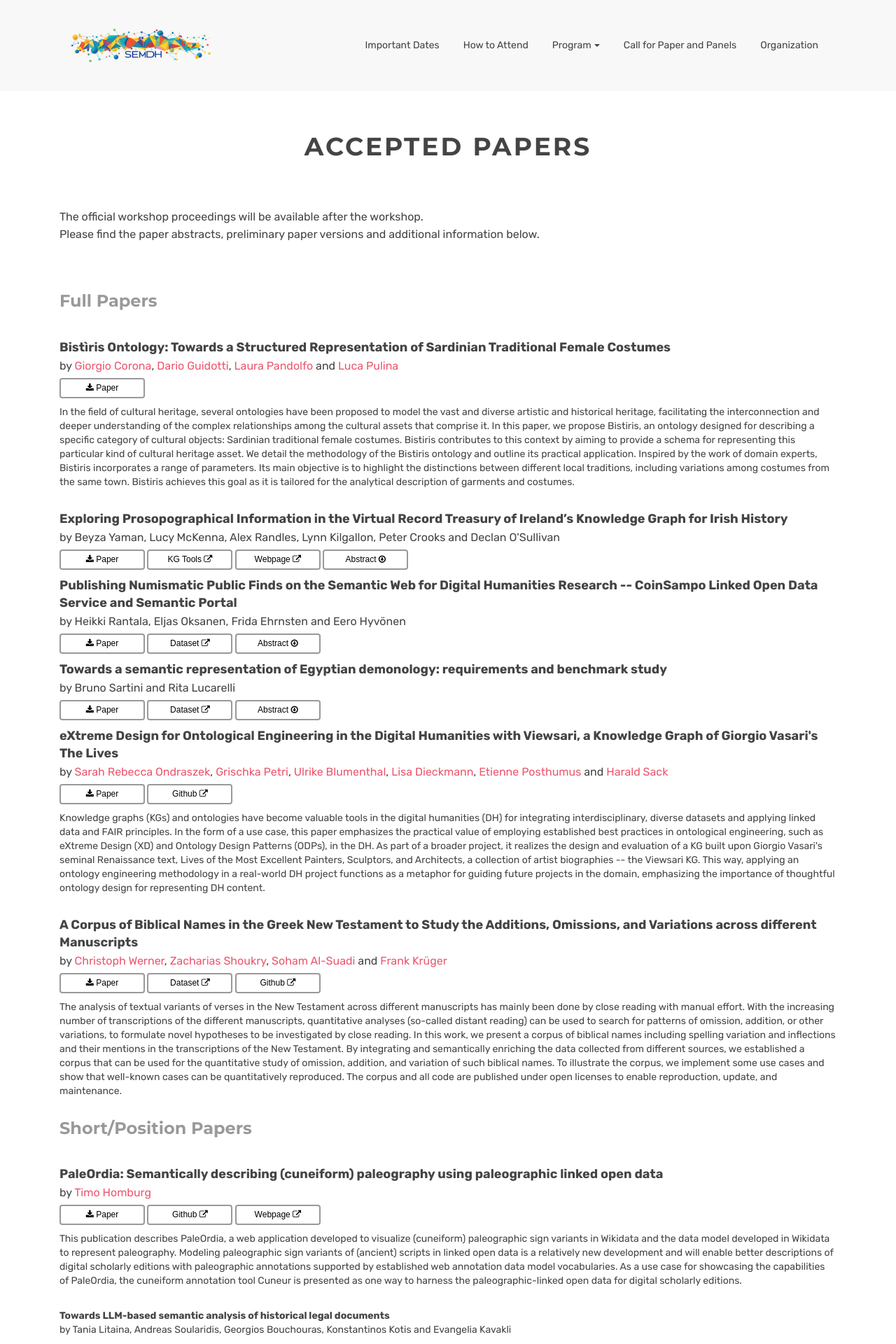
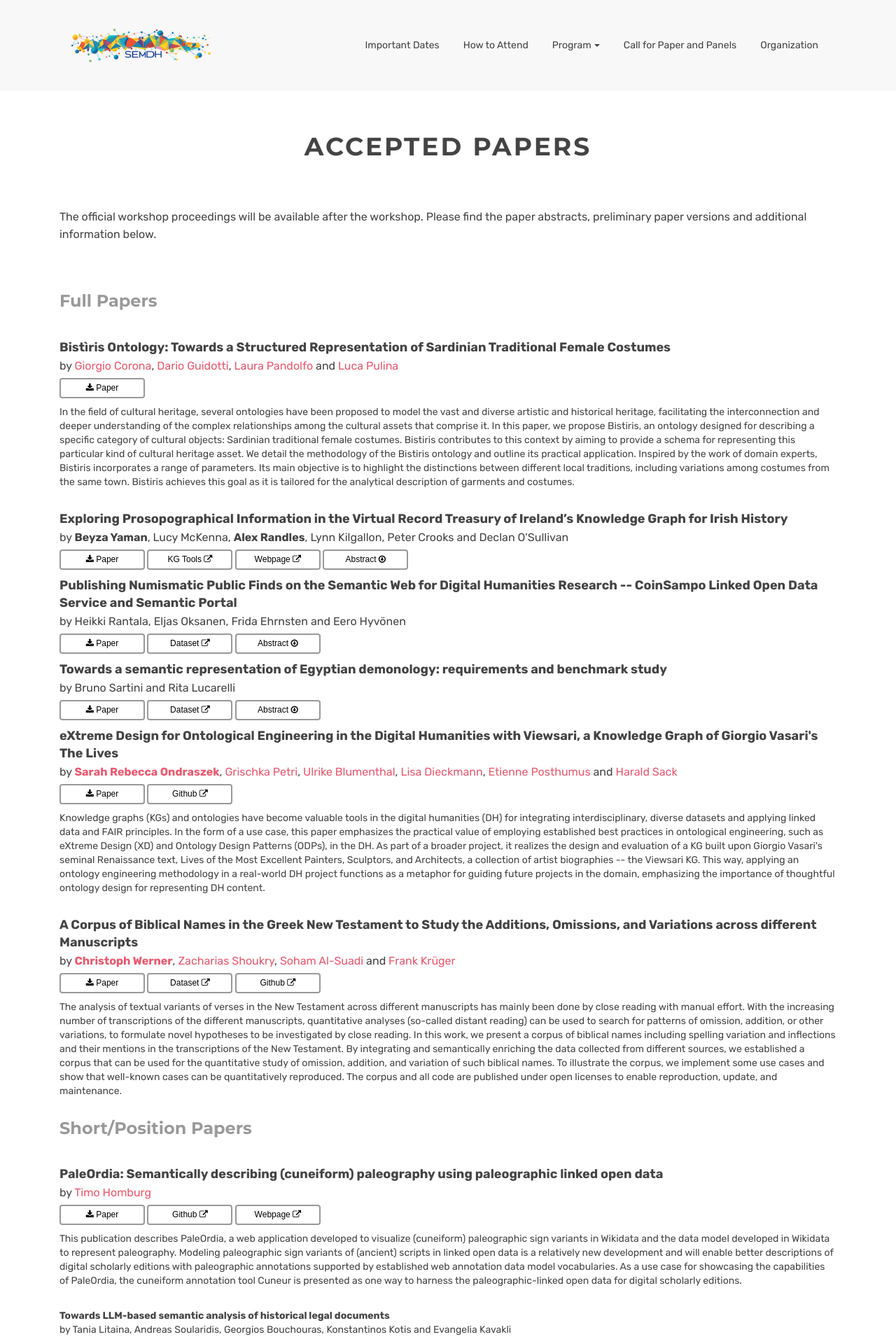
Before and after one commit to SemDH/semdh.github.io, a Jekyll site: the page built from accepted-papers-test.html, in a window 1280 px wide. Shown: the top 1920 px of the page at 70% size. Built offline with Jekyll 4.4.1, drawn with Linux system fonts in a browser that asks for light colours.

Commit message:
cr metadata

```diff
--- a/accepted-papers-test.html
+++ b/accepted-papers-test.html
@@ -24,8 +24,7 @@ canonical: https://semdh.github.io
         <div class="page-header-title">
           <h2 class="heading-title text-center">Accepted Papers</h2>
         </div>
-          <p class="lead">The official workshop proceedings will be available after the workshop. <br />
-          Please find the paper abstracts, preliminary paper versions and additional information below. </p>
+          <p class="lead">The official workshop proceedings will be available after the workshop. Please find the paper abstracts, preliminary paper versions and additional information below. </p>
       </div>
     </div>
     </div>
@@ -47,7 +46,7 @@ canonical: https://semdh.github.io
             <br />
 
             <p class="xl"><strong>Exploring Prosopographical Information in the Virtual Record Treasury of Ireland’s Knowledge Graph for Irish History</strong></p>
-            <p class="l">by Beyza Yaman, Lucy McKenna, Alex Randles, Lynn Kilgallon, Peter Crooks and Declan O'Sullivan</p>
+            <p class="l">by <strong>Beyza Yaman</strong>, Lucy McKenna, <strong>Alex Randles</strong>, Lynn Kilgallon, Peter Crooks and Declan O'Sullivan</p>
               <button type="button" class="btn std-btn-papers btn-sm btn-papers btn-rounded"><i class="fa fa-download icons"></i> Paper</button>
               <a href="https://virtualtreasury.ie/knowledge-graph" target="_blank">
                 <button type="button" class="btn std-btn-papers btn-sm btn-papers btn-rounded">KG Tools <i class="fa fa-external-link icons"></i></button>
@@ -91,7 +90,7 @@ canonical: https://semdh.github.io
             <br />
 
             <p class="xl"><strong>eXtreme Design for Ontological Engineering in the Digital Humanities with Viewsari, a Knowledge Graph of Giorgio Vasari's The Lives</strong></p>
-            <p class="l">by <a href="https://orcid.org/0009-0003-7945-6704">Sarah Rebecca Ondraszek</a>, <a href="https://orcid.org/0000-0002-2548-449X">Grischka Petri</a>, <a href="https://orcid.org/0000-0002-9586-6039">Ulrike Blumenthal</a>, <a href="https://orcid.org/0000-0002-1708-7371">Lisa Dieckmann</a>, <a href="https://orcid.org/0000-0002-0006-7542">Etienne Posthumus</a> and <a href="https://orcid.org/0000-0001-7069-9804">Harald Sack</a></p>
+            <p class="l">by <strong><a href="https://orcid.org/0009-0003-7945-6704">Sarah Rebecca Ondraszek</a></strong>, <a href="https://orcid.org/0000-0002-2548-449X">Grischka Petri</a>, <a href="https://orcid.org/0000-0002-9586-6039">Ulrike Blumenthal</a>, <a href="https://orcid.org/0000-0002-1708-7371">Lisa Dieckmann</a>, <a href="https://orcid.org/0000-0002-0006-7542">Etienne Posthumus</a> and <a href="https://orcid.org/0000-0001-7069-9804">Harald Sack</a></p>
               <button type="button" class="btn std-btn-papers btn-sm btn-papers btn-rounded"><i class="fa fa-download icons"></i> Paper</button>
               <a href="https://github.com/ISE-FIZKarlsruhe/viewsari-kg" target="_blank">
                 <button type="button" class="btn std-btn-papers btn-sm btn-papers btn-rounded">Github <i class="fa fa-external-link icons"></i></button>
@@ -103,7 +102,7 @@ canonical: https://semdh.github.io
             <br />
 
             <p class="xl"><strong>A Corpus of Biblical Names in the Greek New Testament to Study the Additions, Omissions, and Variations across different Manuscripts</strong> </p>
-            <p class="l">by <a href="https://orcid.org/0009-0008-9907-251X">Christoph Werner</a>, <a href="https://orcid.org/0000-0002-9784-7034">Zacharias Shoukry</a>, <a href="https://orcid.org/0000-0003-1098-208X">Soham Al-Suadi</a> and <a href="https://orcid.org/0000-0002-7925-3363">Frank Krüger</a></p>
+            <p class="l">by <strong><a href="https://orcid.org/0009-0008-9907-251X">Christoph Werner</a></strong>, <a href="https://orcid.org/0000-0002-9784-7034">Zacharias Shoukry</a>, <a href="https://orcid.org/0000-0003-1098-208X">Soham Al-Suadi</a> and <a href="https://orcid.org/0000-0002-7925-3363">Frank Krüger</a></p>
               <button type="button" class="btn std-btn-papers btn-sm btn-papers btn-rounded"><i class="fa fa-download icons"></i> Paper</button>
               <a href="https://zenodo.org/records/10816647" target="_blank">
                 <button type="button" class="btn std-btn-papers btn-sm btn-papers btn-rounded">Dataset <i class="fa fa-external-link icons"></i></button>
@@ -159,7 +158,7 @@ canonical: https://semdh.github.io
               <br />
 
               <p class="xl"><strong>Digitalisation Workflows in the age of Transformer Models: A Case Study in Digital Cultural Heritage</strong></p>
-              <p class="l">by <a href="https://orcid.org/0000-0002-7706-8340">Mahsa Vafaie</a>, <a href="https://orcid.org/0000-0003-3634-355">Mary Ann Tan</a> and <a href="https://orcid.org/0000-0001-7069-9804">Harald Sack</a>
+              <p class="l">by <strong><a href="https://orcid.org/0000-0002-7706-8340">Mahsa Vafaie</a></strong>, <a href="https://orcid.org/0000-0003-3634-355">Mary Ann Tan</a> and <a href="https://orcid.org/0000-0001-7069-9804">Harald Sack</a>
               </p>
                 <button type="button" class="btn std-btn-papers btn-sm btn-papers btn-rounded">Paper <i class="fa fa-download icons"></i></button>
                 <!-- <button type="button" class="btn std-btn-papers  btn-sm btn-papers btn-rounded" data-toggle="collapse" href="#vafaie" role="button" aria-expanded="false" aria-controls="vafaie">Abstract <i class="fa fa-arrow-circle-o-down icons"></i></button>
```
